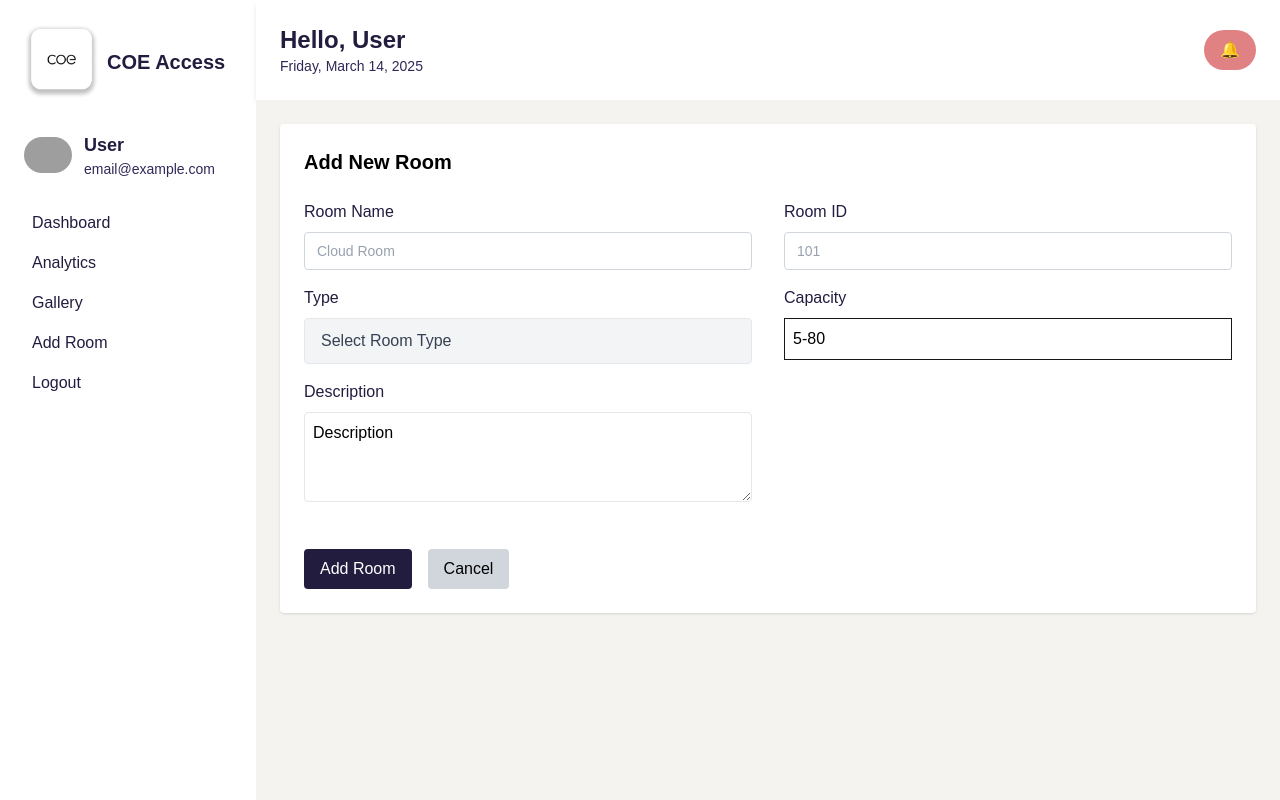
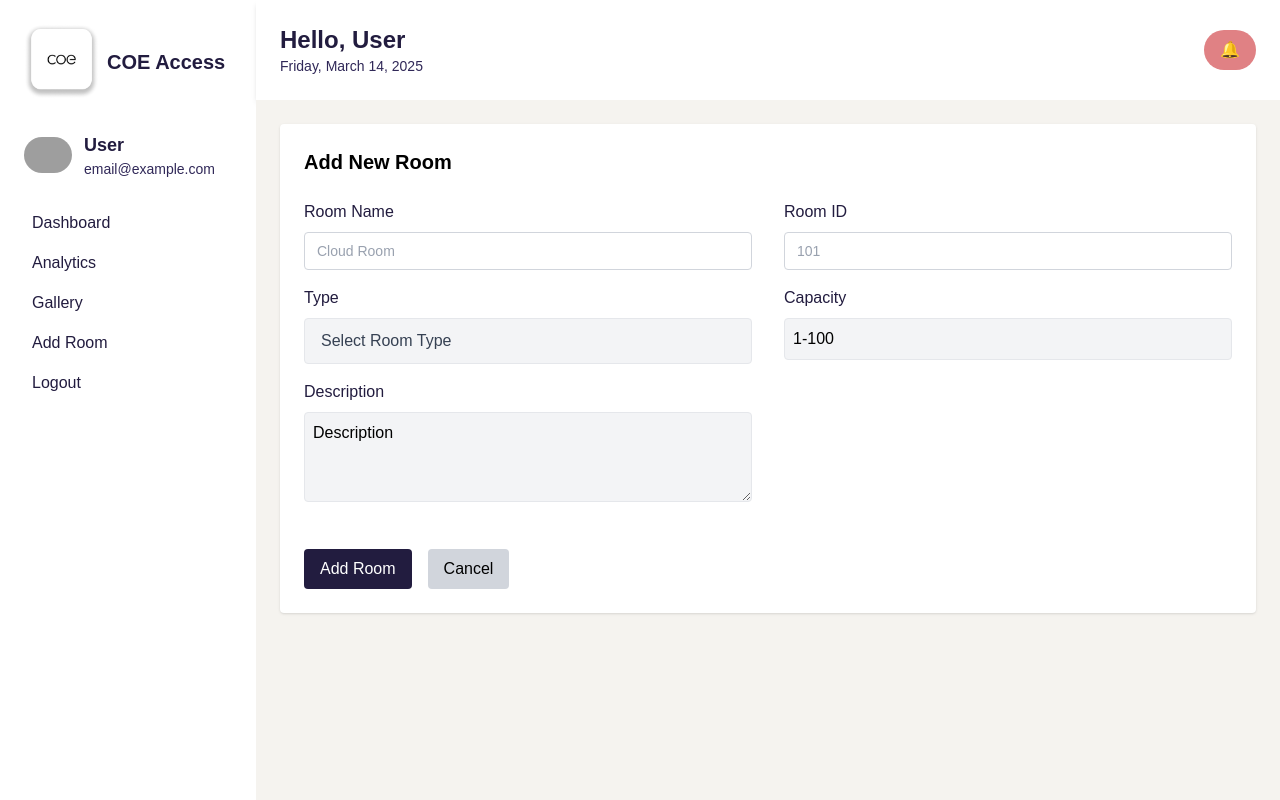
Before and after one commit to Thuwapat/CloudApp_classproject, a Next.js app in the folder frontend/: page /addroom in a window 1280 px wide. Built offline with nearby package versions, Linux system fonts and the light colour scheme; no server answers; grey boxes are pictures that could not be loaded.

Commit message:
Update addroom UI

```diff
--- a/frontend/src/app/addroom/page.tsx
+++ b/frontend/src/app/addroom/page.tsx
@@ -1,11 +1,11 @@
 "use client";
 
 import React, { useState, useEffect } from "react";
-import { useRouter } from "next/navigation"; // เพิ่ม useRouter สำหรับ redirect
+import { useRouter } from "next/navigation";
 import Sidebar from "@/components/ui/sidebar";
 import DashboardHeader from "@/components/ui/dashboardheader";
 import Input from "@/components/ui/input";
-import { apiRoom } from "@/utility/axiosInstance"; // ใช้ apiRoom ที่ตั้งค่าไว้สำหรับ room_mgmt
+import { apiRoom } from "@/utility/axiosInstance";
 
 export default function AddNewRoom() {
   const router = useRouter();
@@ -77,8 +77,8 @@ export default function AddNewRoom() {
       return;
     }
 
-    if (numericValue < 5 || numericValue > 80) {
-      setCapacityError("Capacity must be between 5 and 80");
+    if (numericValue < 1 || numericValue > 100) {
+      setCapacityError("Capacity must be between 1 and 100");
     } else {
       setCapacityError("");
     }
@@ -98,7 +98,6 @@ export default function AddNewRoom() {
 
   // ฟังก์ชันสำหรับเพิ่มห้อง
   const handleAddRoom = async () => {
-    // ตรวจสอบ validation ก่อนส่ง
     if (!roomId || roomIdError) {
       setRoomIdError(roomId ? roomIdError : "Room ID is required");
       return;
@@ -122,22 +121,21 @@ export default function AddNewRoom() {
 
     try {
       const response = await apiRoom.post("/rooms", {
-        roomid: Number(roomId), // ส่งเป็น integer
+        roomid: Number(roomId),
         roomname: roomName,
         type,
-        capacity: Number(capacity), // ส่งเป็น integer
+        capacity: Number(capacity),
         description,
       });
 
       setSuccessMessage("Room added successfully!");
-      // รีเซ็ตฟอร์มหลังเพิ่มสำเร็จ
       setRoomId("");
       setRoomName("");
       setCapacity("");
       setType("");
       setDescription("");
       setTimeout(() => {
-        router.push("/addroom"); // เปลี่ยนเส้นทางไปหน้าที่ต้องการ (เช่น หน้ารายการห้อง)
+        router.push("/addroom");
       }, 2000);
     } catch (error: any) {
       if (error.response) {
@@ -153,7 +151,7 @@ export default function AddNewRoom() {
 
   // ฟังก์ชันสำหรับยกเลิก
   const handleCancel = () => {
-    router.push("/rooms"); // เปลี่ยนเส้นทางไปหน้าที่ต้องการ
+    router.push("/rooms");
   };
 
   return (
@@ -213,11 +211,11 @@ export default function AddNewRoom() {
                     value={type}
                     onChange={handleSelectChange}
                   >
-                    <option value="">Select Room Type</option> {/* เพิ่มตัวเลือกเริ่มต้น */}
+                    <option value="">Select Room Type</option>
                     <option value="Conference Room">Conference Room</option>
                     <option value="Work Room">Work Room</option>
                     <option value="Classroom">Classroom</option>
-                    <option value="Classroom">Labartory</option>
+                    <option value="Labartory">Labartory</option> {/* แก้ typo จาก Classroom เป็น Labartory */}
                   </select>
                   {typeError && (
                     <p className="text-red-500 text-sm mt-1">{typeError}</p>
@@ -230,7 +228,7 @@ export default function AddNewRoom() {
                     Description
                   </label>
                   <textarea
-                    className="w-full border border-gray-200 rounded p-2 placeholder:text-black"
+                    className="w-full bg-gray-100 border border-gray-200 rounded p-2 placeholder:text-black text-black focus:outline-none focus:border-gray-500"
                     rows={3}
                     placeholder="Description"
                     value={description}
@@ -264,10 +262,10 @@ export default function AddNewRoom() {
                   </label>
                   <input
                     type="number"
-                    className="w-full border p-2 placeholder:text-black"
-                    placeholder="5-80"
-                    min="5"
-                    max="80"
+                    className="w-full bg-gray-100 border border-gray-200 rounded p-2 placeholder:text-black text-black focus:outline-none focus:border-gray-500"
+                    placeholder="1-100"
+                    min="1"
+                    max="100"
                     value={capacity}
                     onChange={handleChangeCapacity}
                   />
```
